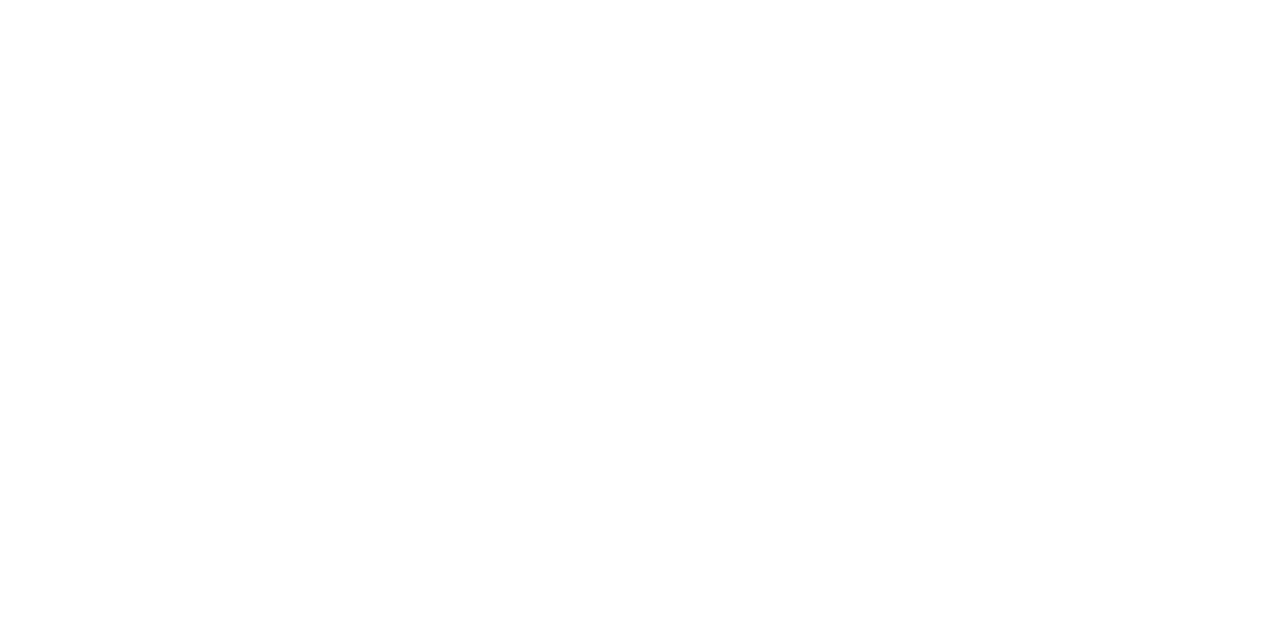
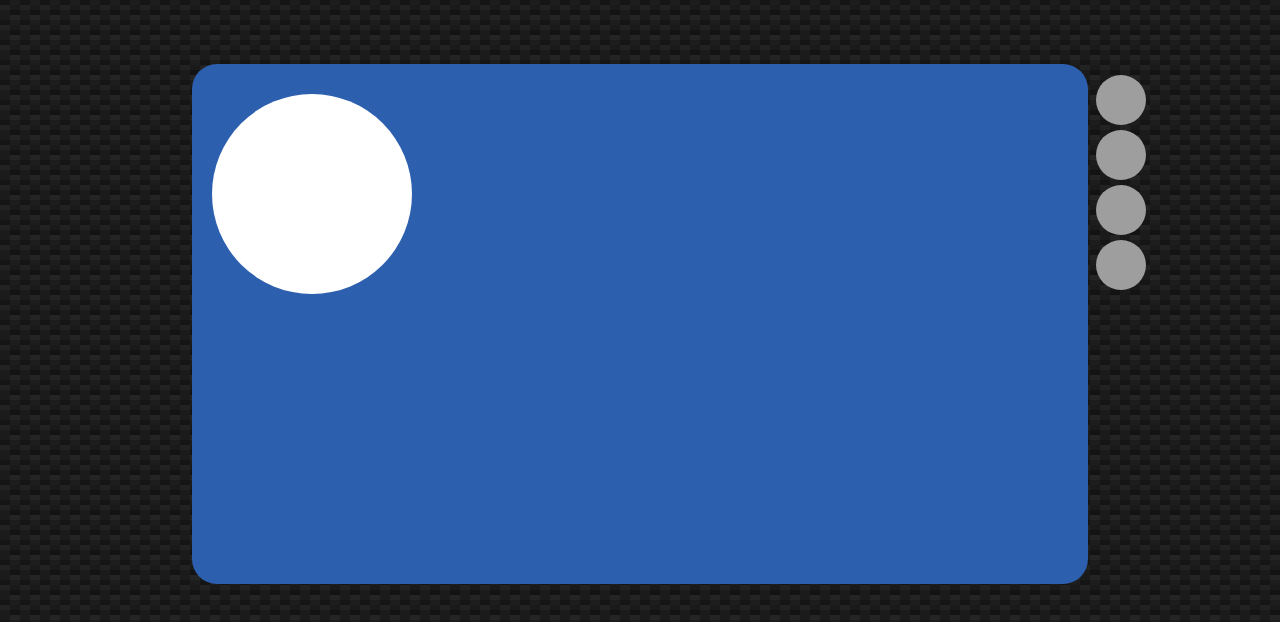
Before and after one commit to AaronRockele/Vcard, a plain HTML site: page index.html in a window 1280 px wide. Drawn offline with Linux system fonts and the light colour scheme; grey boxes are pictures that could not be loaded.

Commit message:
base done

```diff
--- a/CSS/stylesheet.css
+++ b/CSS/stylesheet.css
@@ -0,0 +1,59 @@
+body {
+    background:
+        linear-gradient(27deg, #151515 5px, transparent 5px) 0 5px,
+        linear-gradient(207deg, #151515 5px, transparent 5px) 10px 0px,
+        linear-gradient(27deg, #222 5px, transparent 5px) 0px 10px,
+        linear-gradient(207deg, #222 5px, transparent 5px) 10px 5px,
+        linear-gradient(90deg, #1b1b1b 10px, transparent 10px),
+        linear-gradient(#1d1d1d 25%, #1a1a1a 25%, #1a1a1a 50%, transparent 50%, transparent 75%, #242424 75%, #242424);
+    background-color: #131313;
+    background-size: 20px 20px;
+    font-family: arial;
+    margin: 0;
+}
+
+#container {
+    width: 70%;
+    height: 500px;
+    margin-top: 5%;
+    background-color: #2d5faf;
+    position: relative;
+    padding-top: 20px;
+    border-radius: 25px;
+    margin-left: auto;
+    margin-right: auto;
+}
+
+.socialmedia {
+    height: 50px;
+    width: 50px;
+    border-radius: 50px;
+    overflow: hidden;
+    margin-bottom: 5px;
+}
+
+.socialmedia > IMG {
+    height: 100%;
+    width: 100%;
+}
+
+#socialmediatag {
+    margin-left: 2%;
+    position: absolute;
+    margin-right: 200px;
+    float: left;
+    left: 1070px;
+    top: 75px;
+}
+
+#profilepic {
+    height: 200px;
+    width: 200px;
+    border-radius: 100px;
+    background-color: white;
+    position: relative;
+    left: 20px;
+    top: 10px;
+    overflow: hidden;
+
+}
--- a/index.html
+++ b/index.html
@@ -1,11 +1,41 @@
 <!DOCTYPE html>
 <html>
+
 <head>
     <meta charset="UTF-8">
     <title>Vcard</title>
     <link rel="stylesheet" type="text/css" href="CSS/stylesheet.css">
 </head>
+
 <body>
+    <div id="container">
+        <div id="profilepic">
+
+        </div>
+    </div>
+     <div id="socialmediatag">
+            <a href="https://twitter.com/FightForGlory97">
+                <div class="socialmedia">
+                    <img src="https://pbs.twimg.com/profile_images/1111729635610382336/_65QFl7B_400x400.png" alt="twitter">
+                </div>
+            </a>
+            <a href="https://www.instagram.com/aaron_rockele/?hl=nl">
+                <div class="socialmedia">
+                    <img src="https://image.freepik.com/free-vector/instagram-icon_1057-2227.jpg" alt="instagram">
+                </div>
+            </a>
+            <a href="https://www.facebook.com/aaron.rockele">
+                <div class="socialmedia">
+                    <img src="https://cdn.worldvectorlogo.com/logos/facebook-icon-white.svg" alt="facebook">
+                </div>
+            </a>
+            <a href="https://github.com/AaronRockele">
+                <div class="socialmedia">
+                    <img src="https://github.githubassets.com/images/modules/logos_page/GitHub-Mark.png" alt="github">
+                </div>
+            </a>
+        </div>
 
 </body>
+
 </html>
```
Also changed, not shown: 2 other files.
